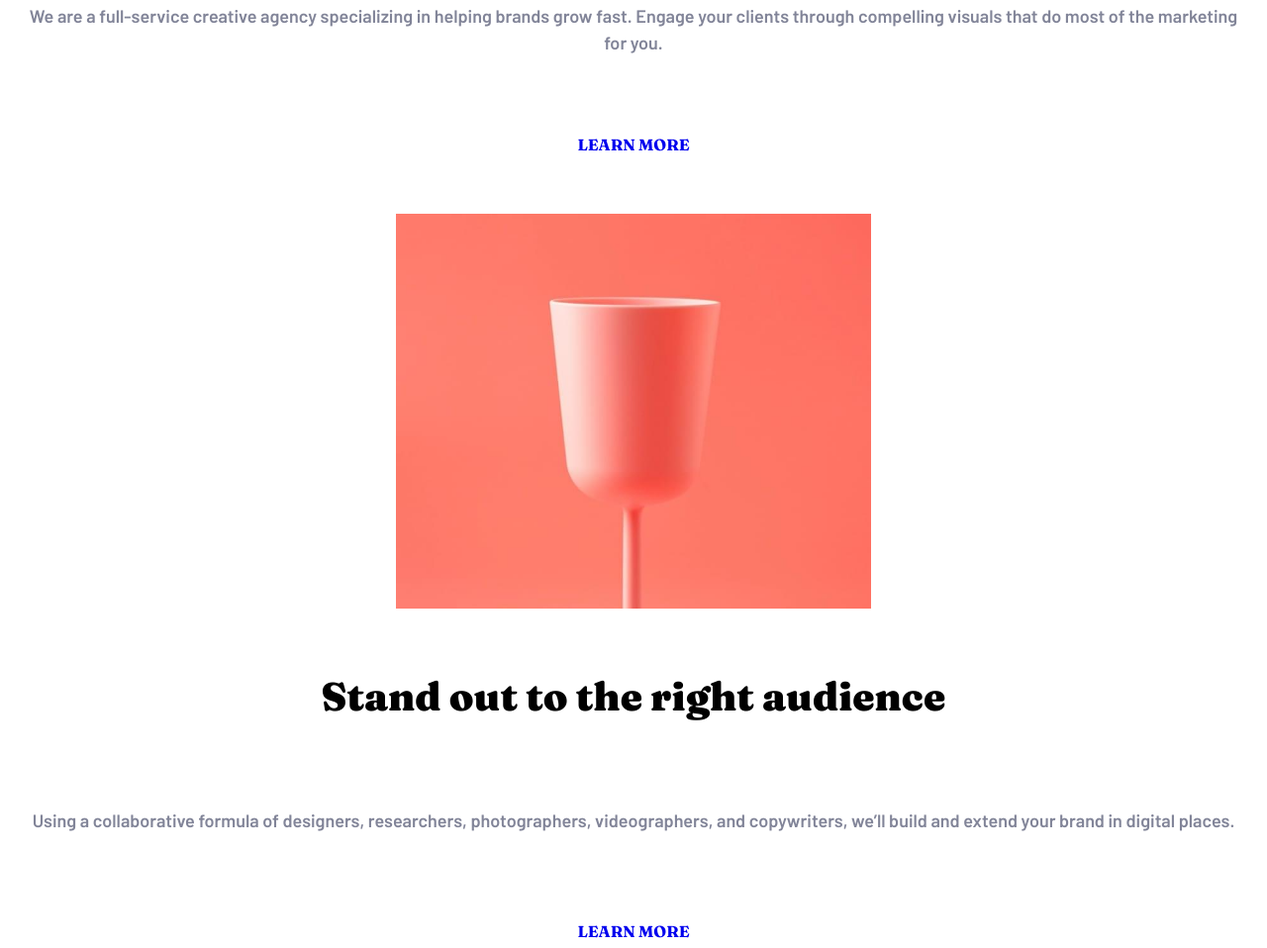
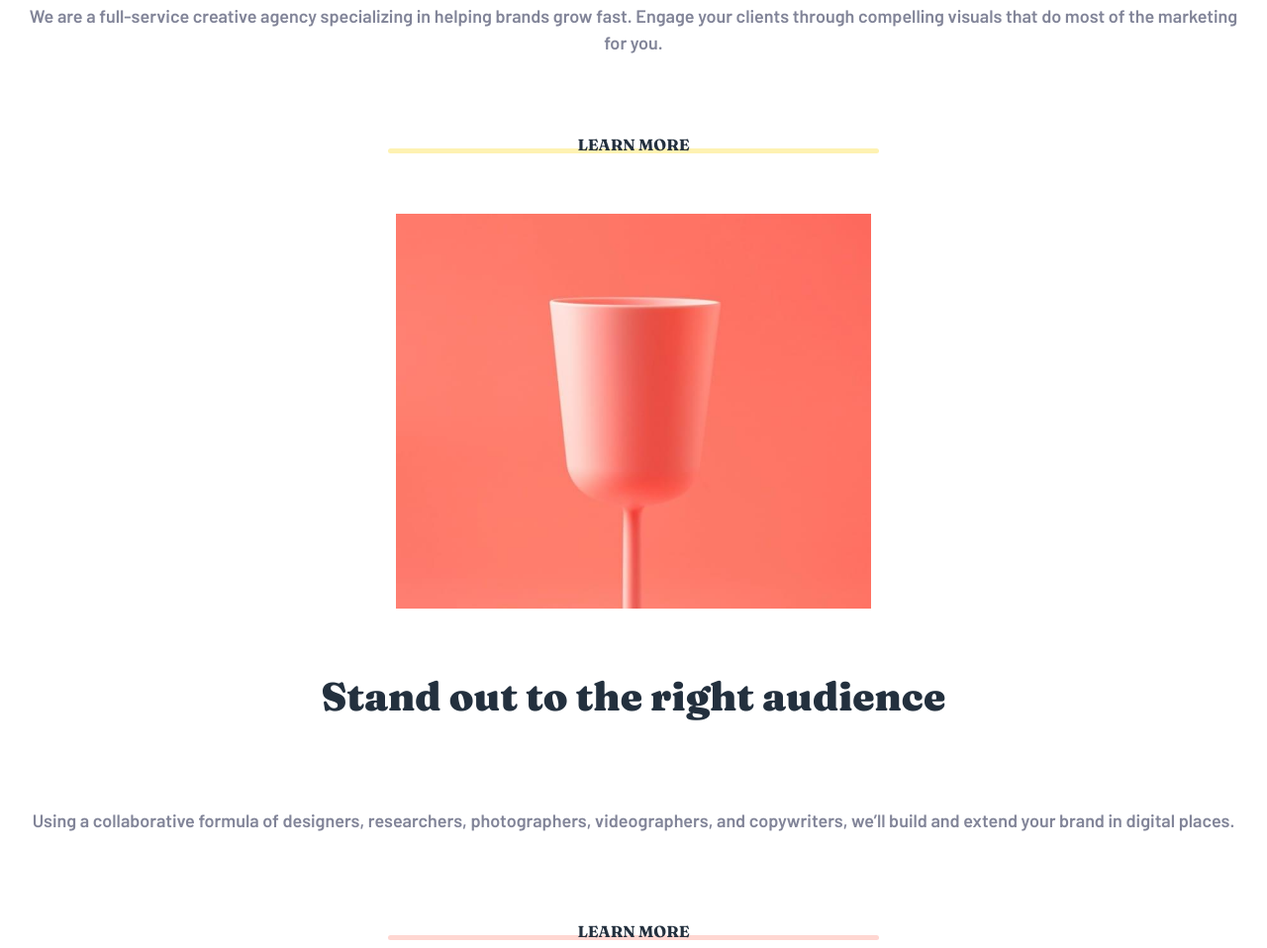
Before and after one commit to DavichoDev/sunnyside-agency-landing-page-main, a website: page index.html in a window 1280 px wide. Shown: the part 1134-2092 px from the top of the page at 99% size. Drawn offline with Linux system fonts and the light colour scheme.

Commit message:
[FEAT] adding after element to learn-more anchors

```diff
--- a/index.html
+++ b/index.html
@@ -49,7 +49,7 @@
           We are a full-service creative agency specializing in helping brands grow fast.
           Engage your clients through compelling visuals that do most of the marketing for you.
         </p>
-        <a href="#">Learn more</a>
+        <a href="#" class="yellow-anchor">Learn more</a>
       </div>
     </div>
     <div class="about audience">
@@ -58,7 +58,7 @@
         <p>
           Using a collaborative formula of designers, researchers, photographers, videographers, and copywriters, we’ll build and extend your brand in digital places.
         </p>
-        <a href="#">Learn more</a>
+        <a href="#" class="pink-anchor">Learn more</a>
       </div>
     </div>
   </main>
@@ -154,7 +154,6 @@
         <a href="#">About</a>
         <a href="#">Services</a>
         <a href="#">Projects</a>
-        <a href="#">Contact</a>
       </nav>
       <div class="socials">
         <div class="social">
--- a/src/scss/footer/_footer.scss
+++ b/src/scss/footer/_footer.scss
@@ -23,6 +23,7 @@
             width: 90%;
             padding: 3rem 0;
             a {
+                font-size: 1.8rem;
                 color: v.$darkDesaturated;
             }
         }
@@ -33,7 +34,7 @@
             .social {
                 i {
                     color: v.$darkDesaturated;
-                    font-size: 2rem;
+                    font-size: 2.5rem;
                 }
             }
         }
--- a/src/scss/learn-more/_learn-more.scss
+++ b/src/scss/learn-more/_learn-more.scss
@@ -20,9 +20,38 @@
             h1, p, a {
                 text-align: center;
             }
+            h1 {
+                color: v.$veryDarkDesaturated;
+            }
             a {
                 text-transform: uppercase;
                 font-family: v.$fuente_principal;
+                color: v.$veryDarkDesaturated;
+                position: relative;
+                z-index: 10;
+                width: 40%;
+                &::after{
+                    content: '';
+                    z-index: -1;
+                    width: 100%;
+                    height: 0.5rem;
+                    position: absolute;
+                    left: 0;
+                    top: 70%;
+                    border-radius: 1rem;
+                    transition: 0.15s;
+                    opacity: .3;
+                }
+            }
+            .yellow-anchor {
+                &::after{
+                    background-color: v.$yellow;
+                }
+            }
+            .pink-anchor {
+                &::after{
+                    background-color: v.$softRed;
+                }
             }
         }
     }
```
Also changed, not shown: build/css/app.css, 1 other file.
